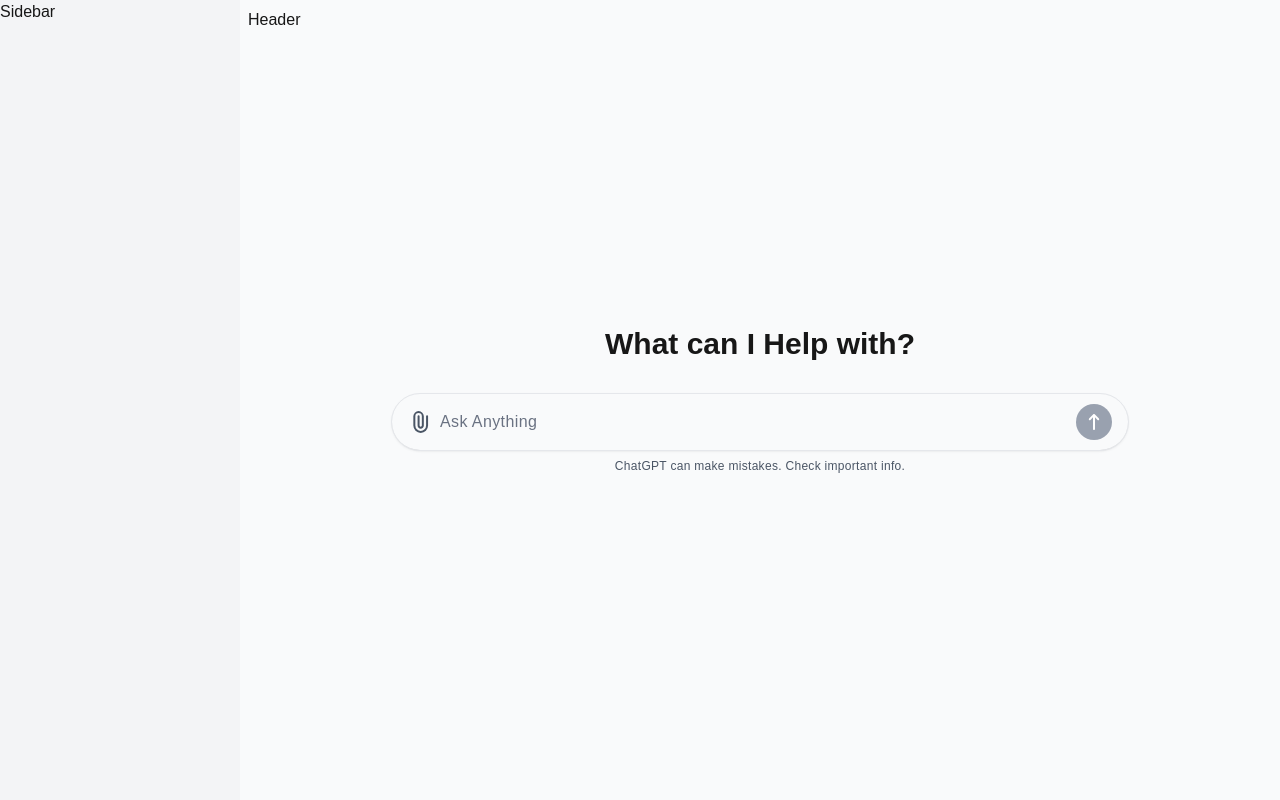
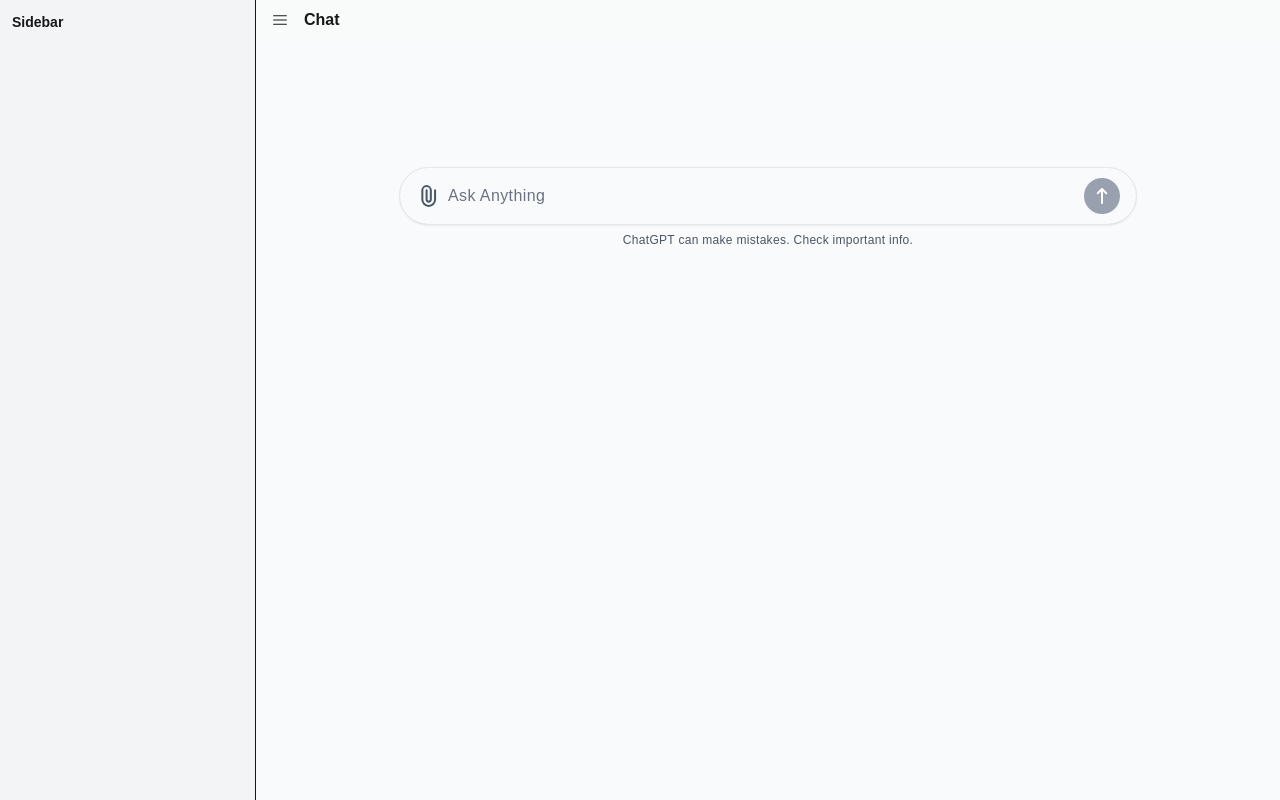
Before and after one commit to azkalhaq/prompt-under-pressure, a Next.js app: page / in a window 1280 px wide. Built offline with nearby package versions, Linux system fonts and the light colour scheme.

Commit message:
Chat GPT implemented

```diff
--- a/src/app/layout.tsx
+++ b/src/app/layout.tsx
@@ -1,9 +1,7 @@
 import type { Metadata } from "next";
 import { Geist, Geist_Mono } from "next/font/google";
 import "./globals.css";
-import Sidebar from "@/components/Sidebar";
-import Head from "next/head";
-import Header from "@/components/Header";
+import Shell from "@/components/Shell";
 
 const geistSans = Geist({
   variable: "--font-geist-sans",
@@ -30,15 +28,9 @@ export default function RootLayout({
       <body
         className={`${geistSans.variable} ${geistMono.variable} antialiased`}
       >
-        <div className="flex">
-          <div className="bg-gray-100 max-w-[250px] h-screen overflow-y-auto md:min-w-[15rem]">
-            <Sidebar/>
-          </div>
-          <div className="bg-gray-50 flex-1 h-screen overflow-hidden relative">
-            <Header/>
-            {children}
-          </div>
-        </div>
+        <Shell>
+          {children}
+        </Shell>
       </body>
     </html>
   );
--- a/src/app/page.tsx
+++ b/src/app/page.tsx
@@ -1,14 +1,74 @@
+"use client"
+import { useCallback, useMemo, useRef, useState } from "react";
 import ChatHelp from "@/components/ChatHelp";
 import ChatInput from "@/components/ChatInput";
 
+type UiMessage = { id: string; role: "user" | "assistant"; content: string };
 
 export default function Home() {
+  const [messages, setMessages] = useState<UiMessage[]>([]);
+  const [isLoading, setIsLoading] = useState(false);
+  const abortRef = useRef<AbortController | null>(null);
+
+  const model = "gpt-4o-mini";
+
+  const handleSubmitPrompt = useCallback(async (prompt: string) => {
+    const userMsg: UiMessage = { id: crypto.randomUUID(), role: "user", content: prompt };
+    const assistantMsg: UiMessage = { id: crypto.randomUUID(), role: "assistant", content: "" };
+    setMessages(prev => [...prev, userMsg, assistantMsg]);
+    setIsLoading(true);
+
+    abortRef.current?.abort();
+    const ac = new AbortController();
+    abortRef.current = ac;
+
+    try {
+      const res = await fetch("/api/chat", {
+        method: "POST",
+        headers: { "Content-Type": "application/json" },
+        body: JSON.stringify({
+          model,
+          messages: [...messages, userMsg].map(m => ({ role: m.role, content: m.content })),
+        }),
+        signal: ac.signal,
+      });
+      if (!res.ok) throw new Error(`HTTP ${res.status}`);
+
+      const reader = (res.body as ReadableStream<Uint8Array>).getReader();
+      const decoder = new TextDecoder();
+      let buffer = "";
+
+      while (true) {
+        const { done, value } = await reader.read();
+        if (done) break;
+        buffer += decoder.decode(value, { stream: true });
+        const events = buffer.split("\n\n");
+        buffer = events.pop() || "";
+        for (const evt of events) {
+          const [eventLine, ...dataLines] = evt.split("\n");
+          const eventName = eventLine.replace(/^event: /, "").trim();
+          const dataLine = dataLines.find(l => l.startsWith("data: ")) || "";
+          const payload = dataLine.replace(/^data: /, "");
+          if (eventName === "token") {
+            const token = JSON.parse(payload);
+            setMessages(prev => prev.map(m => m.id === assistantMsg.id ? { ...m, content: m.content + token } : m));
+          } else if (eventName === "done") {
+            // no-op
+          }
+        }
+      }
+    } catch (e) {
+      setMessages(prev => prev.map(m => m.id === assistantMsg.id ? { ...m, content: (m.content || "") + "\n[Error fetching response]" } : m));
+    } finally {
+      setIsLoading(false);
+    }
+  }, [messages]);
+
   return (
-    <main className="min-h-screen flex flex-col items-center justify-center p-2">
-      <div className="max-w-4xl mx-auto flex flex-col items-center gap-5 px-4 w-full">
-        <h2 className="text-xl md:text-3xl font-semibold">What can I Help with?</h2>
-
-        <ChatInput />
+    <main className="min-h-screen flex flex-col items-center p-2 pt-12">
+      <div className="w-full flex flex-col items-center gap-3 px-4">
+        <ChatHelp messages={messages} isLoading={isLoading} />
+        <ChatInput onSubmitPrompt={handleSubmitPrompt} disabled={isLoading} />
       </div>
     </main>
   );
--- a/src/components/ChatHelp.tsx
+++ b/src/components/ChatHelp.tsx
@@ -1,8 +1,40 @@
-import React from 'react'
+import React, { useEffect, useRef } from 'react'
 
-const ChatHelp = () => {
+type Message = {
+  id: string
+  role: 'user' | 'assistant'
+  content: string
+}
+
+type ChatHelpProps = {
+  messages: Message[]
+  isLoading?: boolean
+}
+
+const ChatHelp = ({ messages, isLoading }: ChatHelpProps) => {
+  const endRef = useRef<HTMLDivElement | null>(null)
+  useEffect(() => {
+    endRef.current?.scrollIntoView({ behavior: 'smooth' })
+  }, [messages, isLoading])
+
   return (
-    <div>ChatHelp</div>
+    <div className='w-full max-w-3xl mx-auto px-4 space-y-4 pb-24'>
+      {messages.map((m) => (
+        <div key={m.id} className={`w-full flex ${m.role === 'user' ? 'justify-end' : 'justify-start'}`}>
+          <div className={`px-4 py-2 rounded-2xl text-sm md:text-base max-w-[85%] whitespace-pre-wrap break-words ${m.role === 'user' ? 'bg-black text-white' : 'bg-white text-gray-900 border'}`}>
+            {m.content}
+          </div>
+        </div>
+      ))}
+      {isLoading && (
+        <div className='w-full flex justify-start'>
+          <div className='px-4 py-2 rounded-2xl text-sm md:text-base bg-white text-gray-900 border animate-pulse'>
+            Thinking…
+          </div>
+        </div>
+      )}
+      <div ref={endRef} />
+    </div>
   )
 }
 
--- a/src/components/ChatInput.tsx
+++ b/src/components/ChatInput.tsx
@@ -1,9 +1,14 @@
 "use client"
-import React, { useState, KeyboardEvent } from 'react'
+import React, { useState, KeyboardEvent, FormEvent } from 'react'
 import { ImArrowUpRight, ImArrowUpRight2 } from 'react-icons/im'
 import { TbPaperclip } from 'react-icons/tb'
 
-const ChatInput = () => {
+type ChatInputProps = {
+  onSubmitPrompt?: (prompt: string) => Promise<void> | void
+  disabled?: boolean
+}
+
+const ChatInput = ({ onSubmitPrompt, disabled }: ChatInputProps) => {
   const [prompt, setPrompt] = useState('')
 
   const handleKeyDown = (e: KeyboardEvent<HTMLTextAreaElement>) => {
@@ -12,7 +17,7 @@ const ChatInput = () => {
       setPrompt(prev => prev + '\n')
     } else if (e.key === 'Enter' && !e.shiftKey) {
       e.preventDefault()
-      // Handle form submission here
+      void handleSubmit()
     }
   }
 
@@ -27,9 +32,24 @@ const ChatInput = () => {
     adjustTextAreaHeight(e.target)
   }
 
+  const handleSubmit = async () => {
+    if (!prompt || disabled) return
+    try {
+      await onSubmitPrompt?.(prompt)
+      setPrompt('')
+    } catch (err) {
+      // swallow; higher-level component can handle
+    }
+  }
+
+  const onFormSubmit = (e: FormEvent) => {
+    e.preventDefault()
+    void handleSubmit()
+  }
+
   return (
     <div className='w-full flex flex-col items-center justify-center max-w-3xl mx-auto pt-3 px-4'>
-      <form className='rounded-full flex items-center px-4 py-2.5 w-full shadow-sm outline-1 outline-gray-200'>
+      <form onSubmit={onFormSubmit} className='rounded-full flex items-center px-4 py-2.5 w-full shadow-sm outline-1 outline-gray-200'>
         <TbPaperclip className='text-2xl -rotate-45 text-gray-600' />
         <textarea
           placeholder='Ask Anything'
@@ -40,7 +60,7 @@ const ChatInput = () => {
           className='bg-transparent flex-grow outline-none text-gray-700 placeholder-gray-500 px-2 font-medium tracking-wide resize-none overflow-hidden min-h-[24px] max-h-32 break-words whitespace-pre-wrap'
           style={{ height: 'auto' }}
         />
-        <button disabled={!prompt} className='p-2.5 rounded-full bg-black disabled:bg-gray-400'>
+        <button type='submit' disabled={!prompt || disabled} className='p-2.5 rounded-full bg-black disabled:bg-gray-400'>
           <ImArrowUpRight2 className='-rotate-45 text-white' />
         </button>
       </form>
--- a/src/components/Header.tsx
+++ b/src/components/Header.tsx
@@ -1,11 +1,18 @@
+"use client"
 import React from 'react'
+import { RxHamburgerMenu } from 'react-icons/rx'
 
-const Header = () => {
+type HeaderProps = {
+  onToggleSidebar?: () => void
+}
+
+const Header = ({ onToggleSidebar }: HeaderProps) => {
   return (
-    <div className='flex items-center justify-between h-10 absolute w-full top-0 left-0 p-2'>
-      <button>
-        Header
+    <div className='flex items-center gap-2 h-10 sticky top-0 left-0 z-20 p-2 bg-gray-50/80 backdrop-blur supports-[backdrop-filter]:bg-gray-50/60'>
+      <button aria-label='Toggle sidebar' onClick={onToggleSidebar} className='p-2 rounded hover:bg-gray-200 active:scale-[0.98]'>
+        <RxHamburgerMenu />
       </button>
+      <div className='font-semibold'>Chat</div>
     </div>
   )
 }
--- /dev/null
+++ b/src/components/Shell.tsx
@@ -0,0 +1,25 @@
+"use client"
+import React, { useState } from 'react'
+import Sidebar from './Sidebar'
+import Header from './Header'
+
+type ShellProps = {
+  children: React.ReactNode
+}
+
+const Shell = ({ children }: ShellProps) => {
+  const [collapsed, setCollapsed] = useState(false)
+  return (
+    <div className="flex">
+      <div className="h-screen overflow-y-auto">
+        <Sidebar collapsed={collapsed} />
+      </div>
+      <div className="bg-gray-50 flex-1 h-screen overflow-y-auto relative">
+        <Header onToggleSidebar={() => setCollapsed(v => !v)} />
+        {children}
+      </div>
+    </div>
+  )
+}
+
+export default Shell
--- a/src/components/Sidebar.tsx
+++ b/src/components/Sidebar.tsx
@@ -1,8 +1,18 @@
+"use client"
 import React from 'react'
 
-const Sidebar = () => {
+type SidebarProps = {
+  collapsed: boolean
+}
+
+const Sidebar = ({ collapsed }: SidebarProps) => {
   return (
-    <div>Sidebar</div>
+    <div className={`${collapsed ? 'w-14' : 'w-64'} transition-[width] duration-200 ease-in-out h-full border-r bg-gray-100`}>
+      <div className={`p-3 text-sm font-semibold ${collapsed ? 'text-center' : ''}`}>
+        {collapsed ? 'SB' : 'Sidebar'}
+      </div>
+      {/* Add nav items here */}
+    </div>
   )
 }
 
```
Also changed, not shown: src/app/api/chat/route.ts (added, +94 -0 lines), 1 other file (tests, documents, lock files or other folders).
